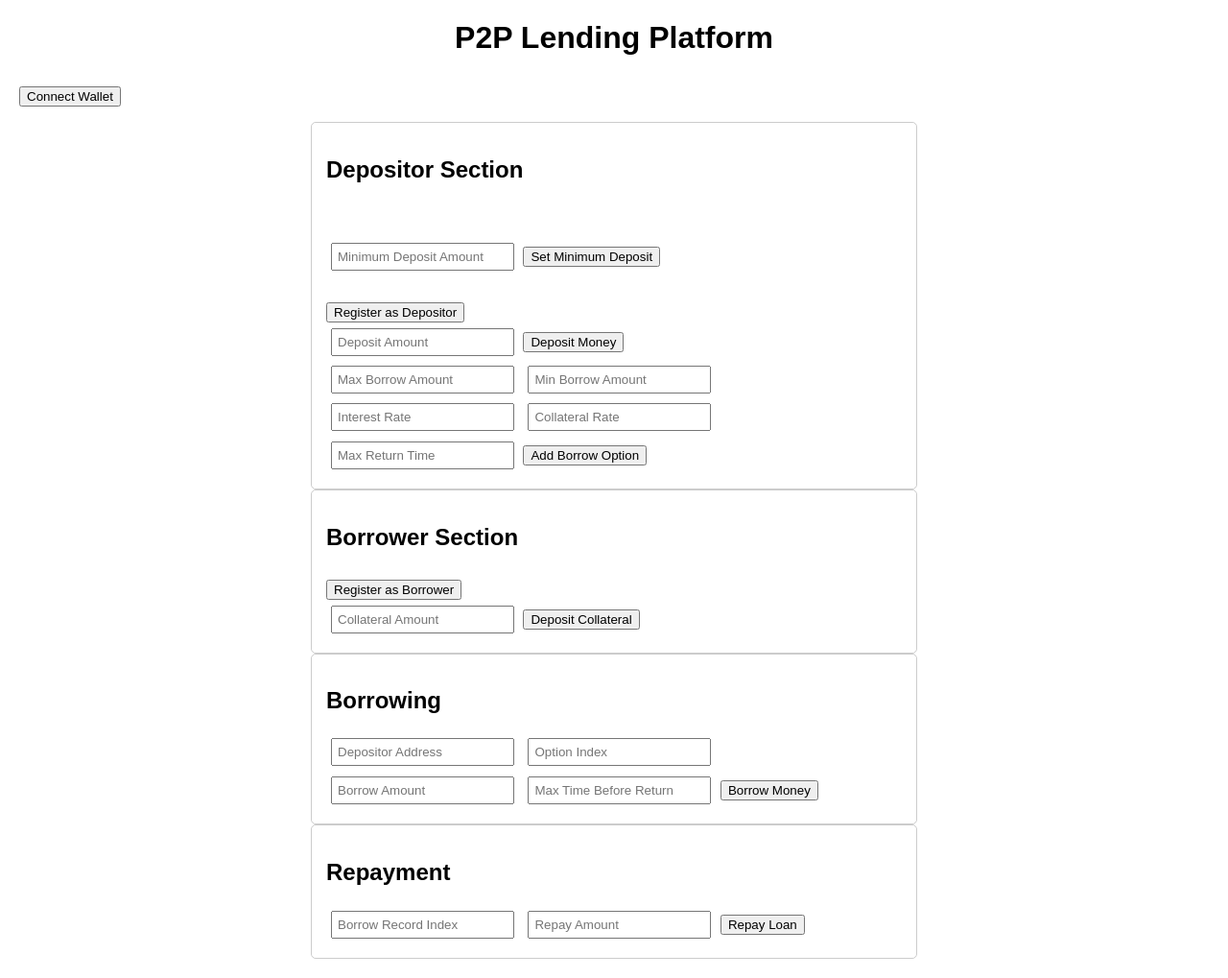
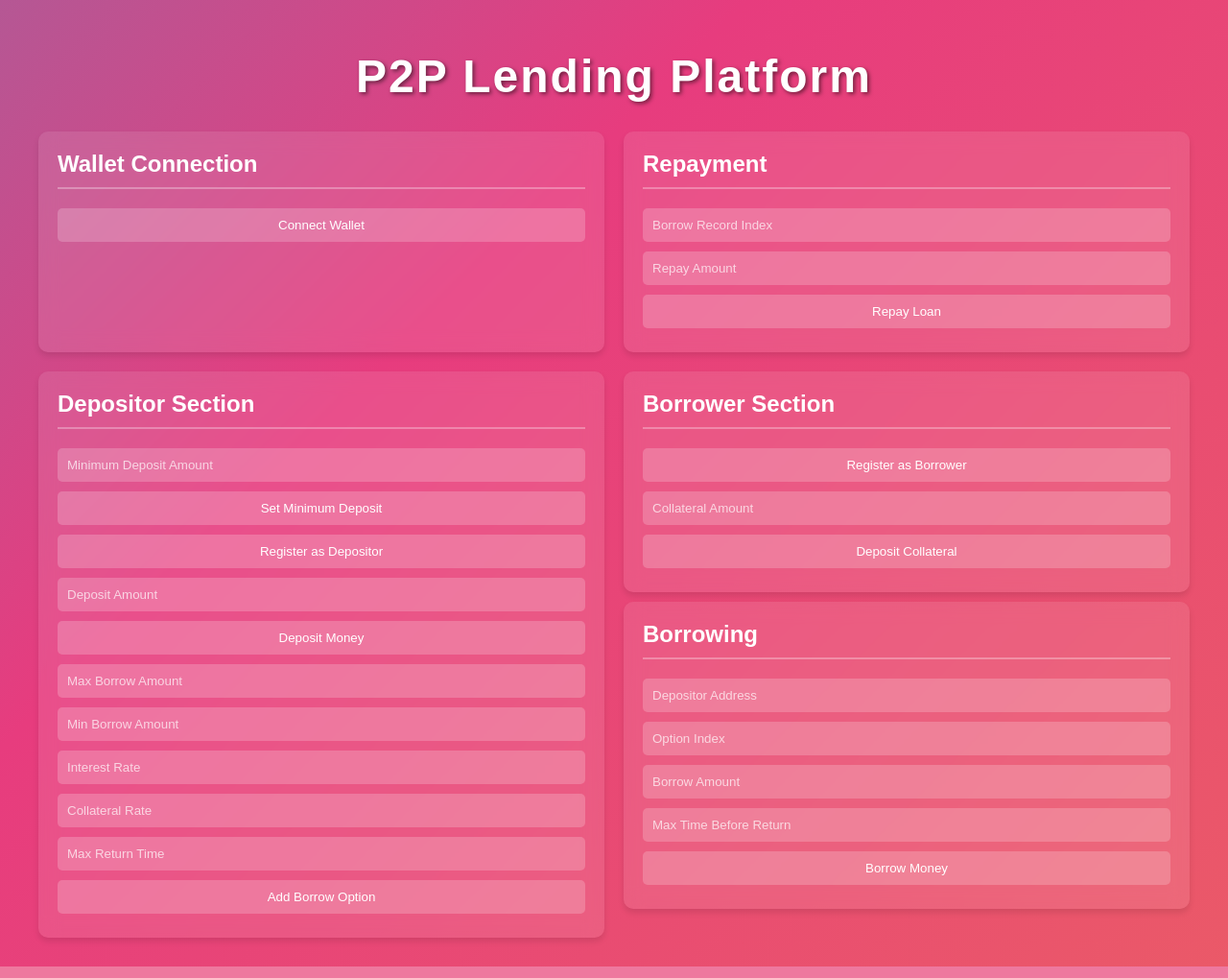
Before and after one commit to PerryLin03/Solidity-Group-Project, a Flask app: template P2Plending1.0/templates/P2Plending.html in a window 1280 px wide. Shown: the whole page at 96% size. Run offline with Flask 2, Linux system fonts and the light colour scheme; the template is opened without the code that fills it, so the values that code supplies are empty; some libraries are stand-ins or nearby versions.

Commit message:
烧杯界面

```diff
--- a/P2Plending1.0/static/styles.css
+++ b/P2Plending1.0/static/styles.css
@@ -1,26 +1,76 @@
+/* styles.css */
 body {
     font-family: Arial, sans-serif;
-    margin: 20px;
+    background-color: #f4f4f9;
+    color: #333;
+    margin: 0;
+    padding: 0;
 }
 
 h1 {
     text-align: center;
+    color: #4a90e2;
+    margin-top: 20px;
 }
 
 .section {
-    margin-top: 20px;
-    padding: 15px;
-    border: 1px solid #ccc;
-    border-radius: 5px;
+    background-color: #fff;
+    border-radius: 8px;
+    box-shadow: 0 2px 4px rgba(0, 0, 0, 0.1);
+    margin: 20px auto;
+    padding: 20px;
     max-width: 600px;
-    margin: 0 auto;
+}
+
+h2 {
+    color: #4a90e2;
+    border-bottom: 2px solid #4a90e2;
+    padding-bottom: 10px;
+}
+
+input[type="number"],
+input[type="text"],
+button {
+    width: calc(100% - 22px);
+    padding: 10px;
+    margin: 10px 0;
+    border: 1px solid #ddd;
+    border-radius: 4px;
+    box-sizing: border-box;
 }
 
 button {
-    margin-top: 10px;
+    background-color: #4a90e2;
+    color: #fff;
+    border: none;
+    cursor: pointer;
+    transition: background-color 0.3s ease;
 }
 
-input {
-    margin: 5px;
-    padding: 5px;
+button:hover {
+    background-color: #357ab8;
 }
+
+#wallet-connect {
+    text-align: center;
+    margin-bottom: 20px;
+}
+
+#wallet-address {
+    font-weight: bold;
+    color: #4a90e2;
+}
+
+form {
+    display: flex;
+    flex-direction: column;
+}
+
+#depositor-info,
+#borrower-info {
+    margin-top: 20px;
+    padding: 10px;
+    background-color: #e9f7fe;
+    border: 1px solid #b3e5fc;
+    border-radius: 4px;
+}
--- a/P2Plending1.0/templates/P2Plending.html
+++ b/P2Plending1.0/templates/P2Plending.html
@@ -4,22 +4,114 @@
     <meta charset="UTF-8">
     <meta name="viewport" content="width=device-width, initial-scale=1.0">
     <title>P2P Lending DApp</title>
-    <link rel="stylesheet" href="{{ url_for('static', filename='styles.css') }}">
+    <link rel="stylesheet" href="https://cdnjs.cloudflare.com/ajax/libs/animate.css/4.1.1/animate.min.css">
+    <style>
+        body {
+            padding: 20px;
+            font-family: 'Arial', sans-serif;
+            max-width: 1200px;
+            margin: 0 auto;
+            background: linear-gradient(-45deg, #ee7752, #e73c7e, #23a6d5, #23d5ab);
+            background-size: 400% 400%;
+            animation: gradient 15s ease infinite;
+            color: white;
+        }
+        @keyframes gradient {
+            0% {
+                background-position: 0% 50%;
+            }
+            50% {
+                background-position: 100% 50%;
+            }
+            100% {
+                background-position: 0% 50%;
+            }
+        }
+        .main-container, .top-section {
+            display: flex;
+            justify-content: space-between;
+            gap: 20px;
+        }
+        .left-section, .right-section, .wallet-connect, .repayment-section {
+            width: calc(50% - 10px);
+        }
+        .section {
+            background-color: rgba(255, 255, 255, 0.1);
+            border-radius: 10px;
+            padding: 20px;
+            margin-bottom: 10px;
+            backdrop-filter: blur(10px);
+            box-shadow: 0 4px 6px rgba(0, 0, 0, 0.1);
+        }
+        .top-section {
+            margin-bottom: 10px;
+        }
+        input, button {
+            margin: 5px 0;
+            padding: 10px;
+            width: 100%;
+            box-sizing: border-box;
+            border: none;
+            border-radius: 5px;
+            background-color: rgba(255, 255, 255, 0.2);
+            color: white;
+        }
+        button {
+            cursor: pointer;
+            transition: background-color 0.3s;
+        }
+        button:hover {
+            background-color: rgba(255, 255, 255, 0.3);
+        }
+        h1 {
+            font-size: 3em;
+            text-align: center;
+            margin-bottom: 30px;
+            color: white;
+            text-shadow: 2px 2px 4px rgba(0,0,0,0.5);
+            font-weight: bold;
+            letter-spacing: 2px;
+            animation: fadeInDown 1s;
+        }
+        h2 {
+            color: white;
+            margin-top: 0;
+            font-size: 1.5em;
+            border-bottom: 2px solid rgba(255, 255, 255, 0.3);
+            padding-bottom: 10px;
+            margin-bottom: 15px;
+        }
+        ::placeholder {
+            color: rgba(255, 255, 255, 0.7);
+        }
+    </style>
 </head>
 <body>
-    <h1>P2P Lending Platform</h1>
+    <h1 class="animate__animated animate__fadeInDown">P2P Lending Platform</h1>
 
-    <div id="wallet-connect">
+    <div class="top-section">
+        <div class="wallet-connect section">
+            <h2>Wallet Connection</h2>
             <button id="connect-button">Connect Wallet</button>
             <p id="wallet-address"></p>
         </div>
 
+        <div class="repayment-section section">
+            <h2>Repayment</h2>
+            <form id="repay-form">
+                <input type="number" id="repay-index" placeholder="Borrow Record Index">
+                <input type="number" id="repay-amount" placeholder="Repay Amount">
+                <button type="submit">Repay Loan</button>
+            </form>
+        </div>
+    </div>
+
+    <div class="main-container">
+        <div class="left-section">
             <div class="section">
                 <h2>Depositor Section</h2>
-        <br><br>
                 <input type="number" id="min-deposit-amount" placeholder="Minimum Deposit Amount">
                 <button id="set-min-deposit-button">Set Minimum Deposit</button>
-        <br><br>
                 <button id="register-depositor-button">Register as Depositor</button>
                 <form id="deposit-form">
                     <input type="number" id="deposit-amount" placeholder="Deposit Amount">
@@ -33,7 +125,9 @@
                 <button onclick="addBorrowOption()">Add Borrow Option</button>
                 <div id="depositor-info"></div>
             </div>
+        </div>
 
+        <div class="right-section">
             <div class="section">
                 <h2>Borrower Section</h2>
                 <button id="register-borrower-button">Register as Borrower</button>
@@ -54,14 +148,7 @@
                     <button type="submit">Borrow Money</button>
                 </form>
             </div>
-
-    <div class="section">
-        <h2>Repayment</h2>
-        <form id="repay-form">
-            <input type="number" id="repay-index" placeholder="Borrow Record Index">
-            <input type="number" id="repay-amount" placeholder="Repay Amount">
-            <button type="submit">Repay Loan</button>
-        </form>
+        </div>
     </div>
 
     <script src="{{ url_for('static', filename='web3.min.js') }}"></script>
```
Lines whose indentation alone changed are shown as unchanged.
